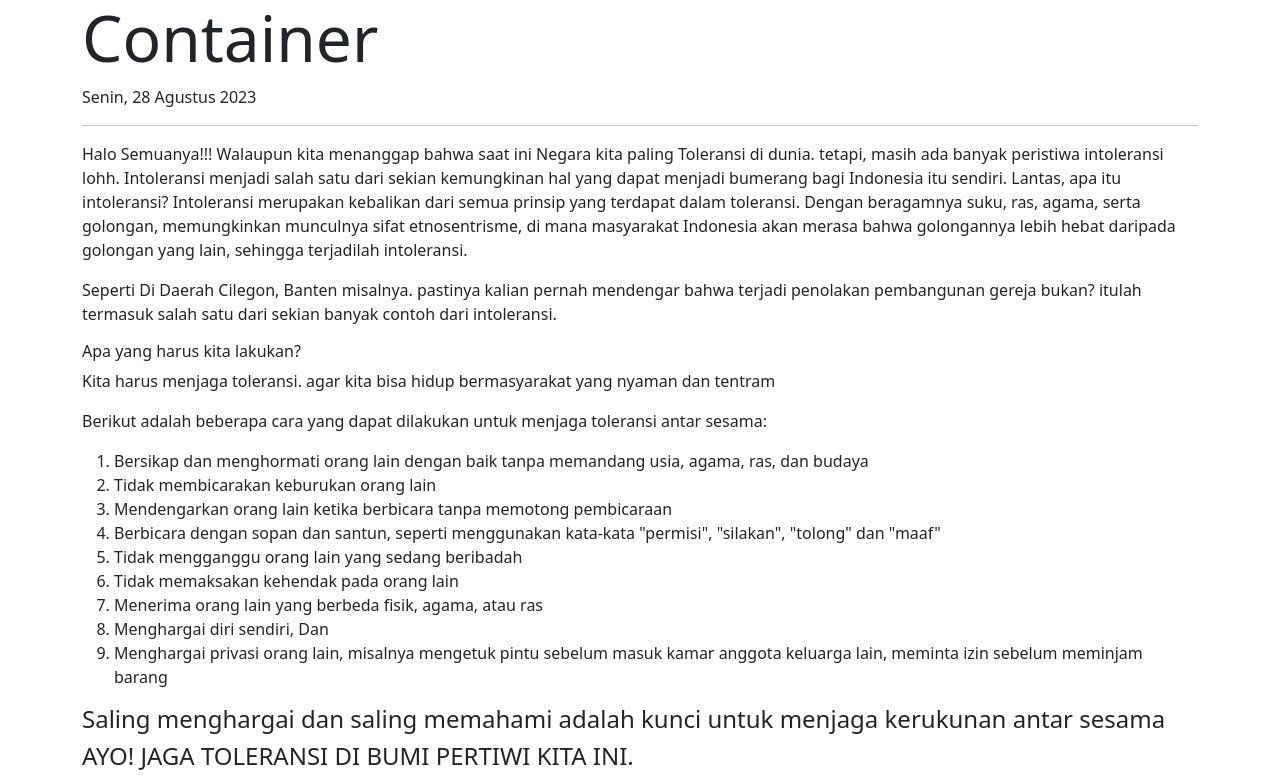
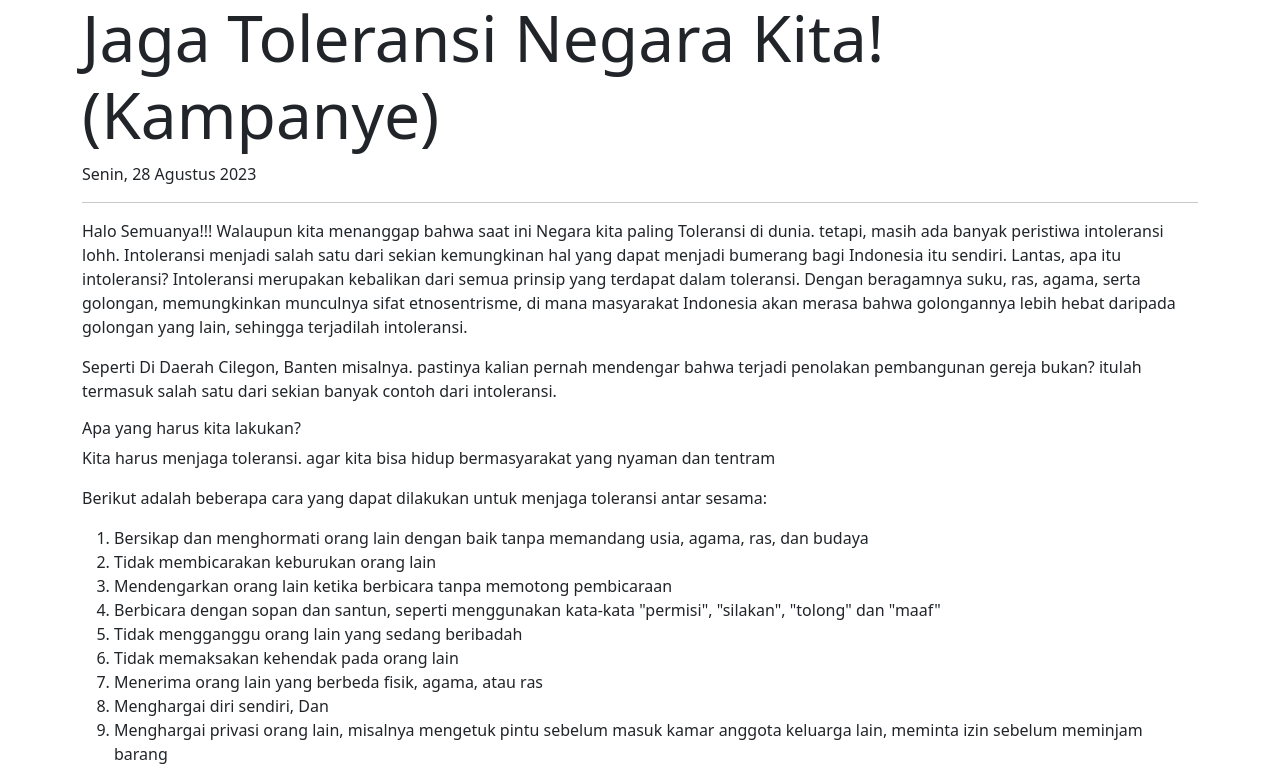
Before and after one commit to Davam605/davam605.github.io, a plain HTML site: page index.html in a window 1280 px wide. Shown: the top 776 px of the page. Drawn offline with nearby package versions, Linux system fonts and the light colour scheme.

Commit message:
Ganti Judul

```diff
--- a/index.html
+++ b/index.html
@@ -10,7 +10,7 @@
 </head>
 <body>
     <div class="container">
-        <h2 class="display-3">Container</h2>
+        <h2 class="display-3">Jaga Toleransi Negara Kita! (Kampanye)</h2>
     <p>Senin, 28 Agustus 2023</p>
     <hr>
     <p>Halo Semuanya!!!
```
